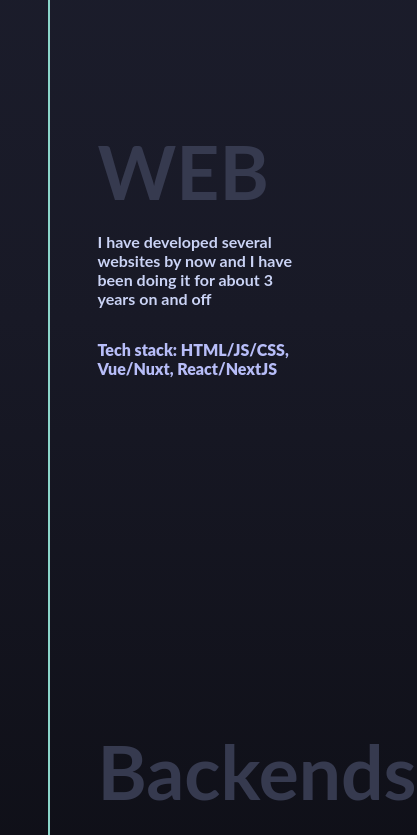
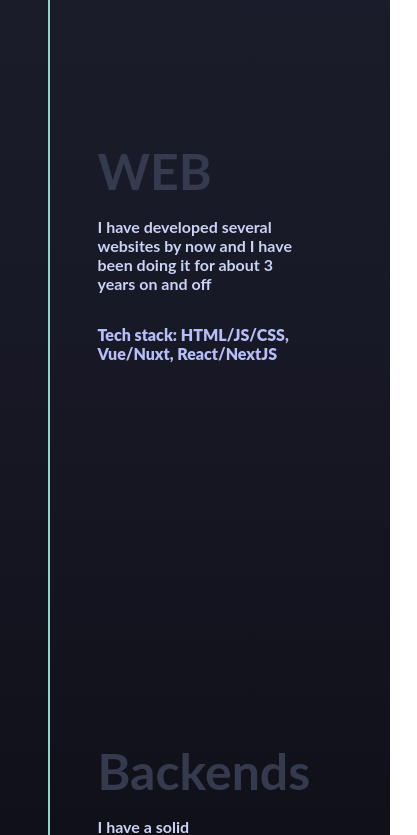
Before and after one commit to mozbeel/mozbeel.github.io, a Nuxt app: page / in a window 390 px wide. Shown: the part 1120-1955 px from the top of the page, 417 px wide, since content can reach past the window. Built offline with nearby package versions, Linux system fonts and the light colour scheme.

Commit message:
Hopefully fixed mobile

```diff
--- a/app/assets/css/main.css
+++ b/app/assets/css/main.css
@@ -237,7 +237,7 @@ header .left {
 
 @media (max-width: 700px) {
   .title-sections-text {
-    font-size: 75px;
+    font-size: 50px;
   }
 }
 
```
